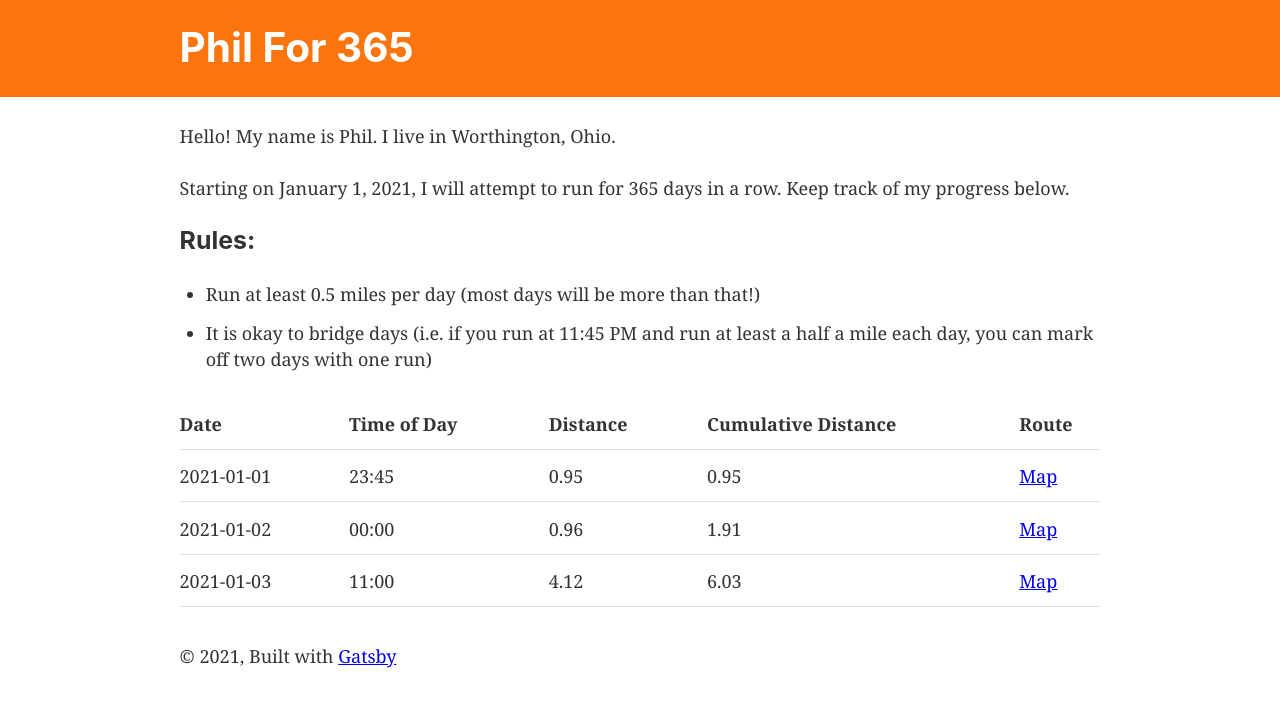
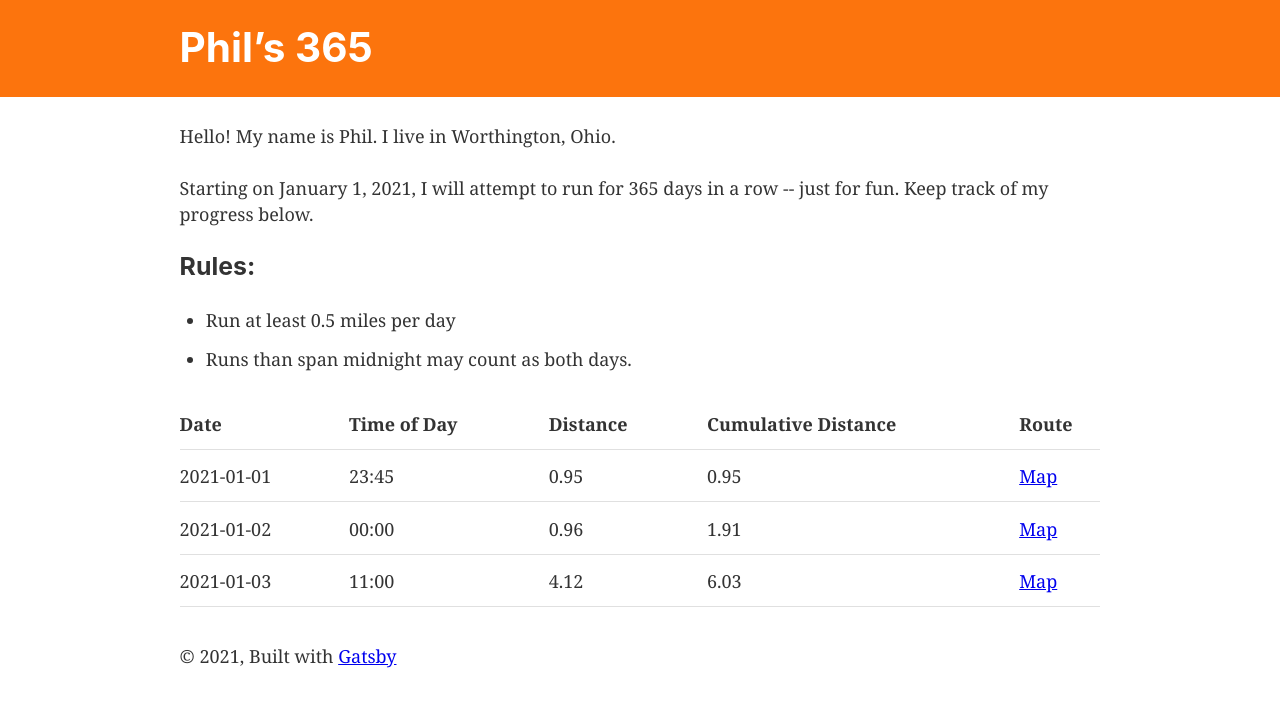
Before and after one commit to philbirnie/phil365, a Gatsby site: page / in a window 1280 px wide. Built offline with nearby package versions, Linux system fonts and the light colour scheme; Gatsby itself is replaced by a stand-in of ours.

Commit message:
Minor updates to copy, etc.

```diff
--- a/gatsby-config.js
+++ b/gatsby-config.js
@@ -1,6 +1,6 @@
 module.exports = {
   siteMetadata: {
-    title: `Phil For 365`,
+    title: `Phil’s 365`,
     description: `I am attempting to run 0.5 miles for 365 consecutive days starting January 1, 2021. Keep track of my progress here.`,
     author: `@gatsbyjs`,
   },
--- a/package.json
+++ b/package.json
@@ -13,6 +13,7 @@
     "gatsby-plugin-sharp": "^2.8.0",
     "gatsby-source-filesystem": "^2.5.0",
     "gatsby-transformer-sharp": "^2.6.0",
+    "gh-pages": "^3.1.0",
     "prop-types": "^15.7.2",
     "react": "^16.12.0",
     "react-dom": "^16.12.0",
@@ -32,7 +33,8 @@
     "start": "npm run develop",
     "serve": "gatsby serve",
     "clean": "gatsby clean",
-    "test": "echo \"Write tests! -> https://gatsby.dev/unit-testing\" && exit 1"
+    "test": "echo \"Write tests! -> https://gatsby.dev/unit-testing\" && exit 1",
+    "deploy": "gatsby build --prefix-paths && gh-pages -d public -b master"
   },
   "repository": {
     "type": "git",
--- a/src/pages/index.js
+++ b/src/pages/index.js
@@ -8,11 +8,11 @@ const IndexPage = () => (
   <Layout>
     <SEO title="Phil Birnie runs for 365 Days in a Row" />
     <p>Hello! My name is Phil.  I live in Worthington, Ohio.</p>
-    <p>Starting on January 1, 2021, I will attempt to run for 365 days in a row.  Keep track of my progress below.</p>
+    <p>Starting on January 1, 2021, I will attempt to run for 365 days in a row -- just for fun. Keep track of my progress below.</p>
     <h3>Rules:</h3>
     <ul>
-      <li>Run at least 0.5 miles per day (most days will be more than that!)</li>
-      <li>It is okay to bridge days (i.e. if you run at 11:45 PM and run at least a half a mile each day, you can mark off two days with one run)</li>
+      <li>Run at least 0.5 miles per day</li>
+      <li>Runs than span midnight may count as both days.</li>
     </ul>
     <Table />
   </Layout>
```
Also changed, not shown: 1 other file.
